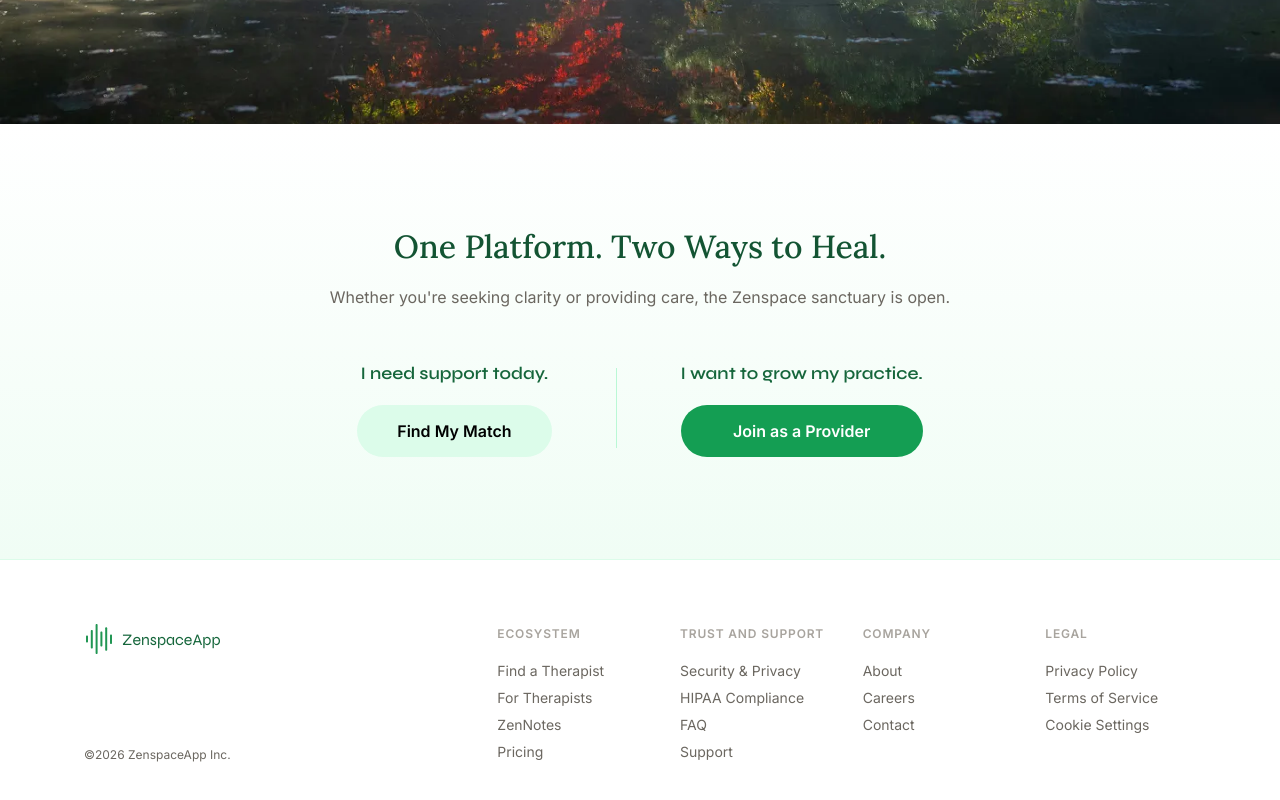
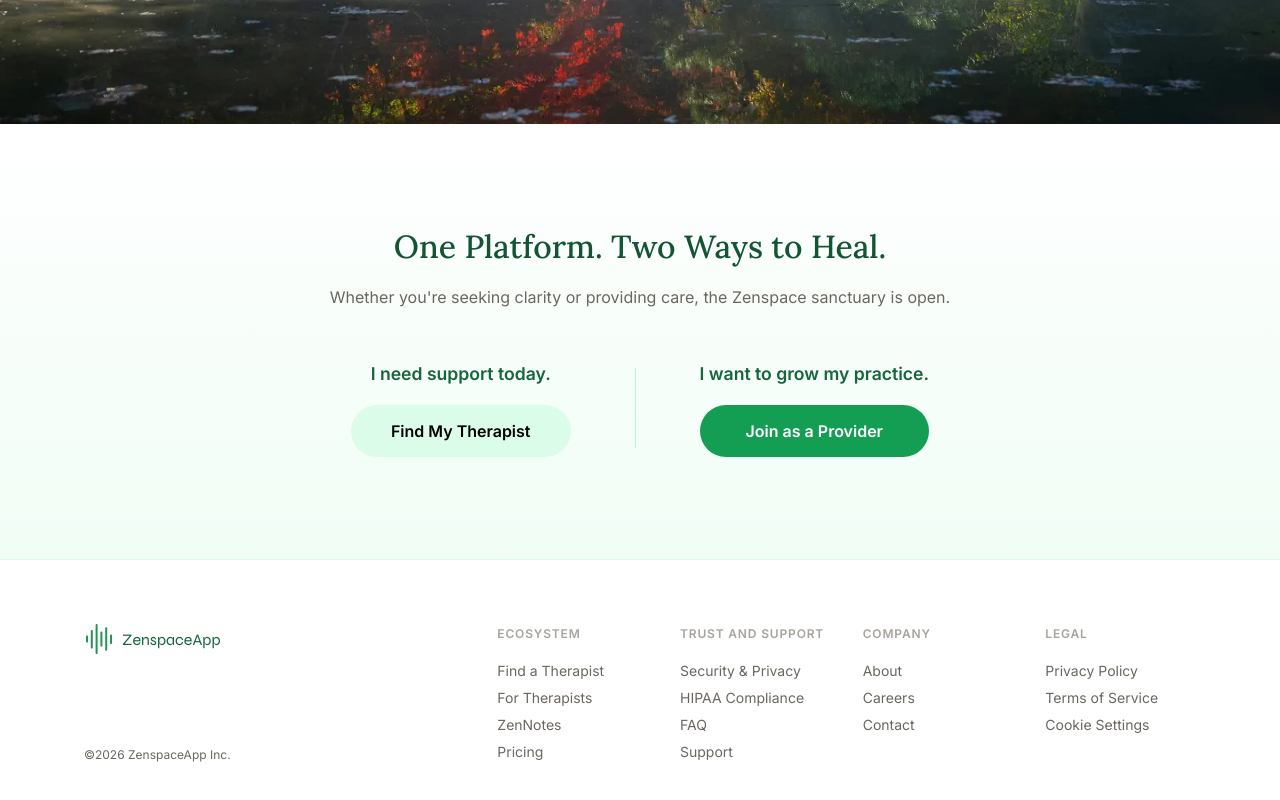
Before and after one commit to ZenSpaceApp/zenspace, a Next.js app: page / in a window 1280 px wide. Shown: the part 676-1476 px from the top of the page. Built offline with nearby package versions, Linux system fonts and the light colour scheme.

Commit message:
Fixed text on CTA button to match hero messaging

```diff
--- a/components/marketing/CTAHome/CTAHome.module.scss
+++ b/components/marketing/CTAHome/CTAHome.module.scss
@@ -32,7 +32,7 @@
   gap: 1rem;
 
   p {
-    font-family: var(--font-syne);
+    // font-family: var(--font-syne);
     font-weight: 600;
     color: var(--green-800);
     font-size: 1.1rem;
--- a/components/marketing/CTAHome/CTAHome.tsx
+++ b/components/marketing/CTAHome/CTAHome.tsx
@@ -17,7 +17,7 @@ export default function CTAHome() {
           <div className={styles.ctaBlock}>
             <p>I need support today.</p>
             <Button brand="match">
-              Find My Match
+              Find My Therapist
             </Button>
           </div>
 
```
